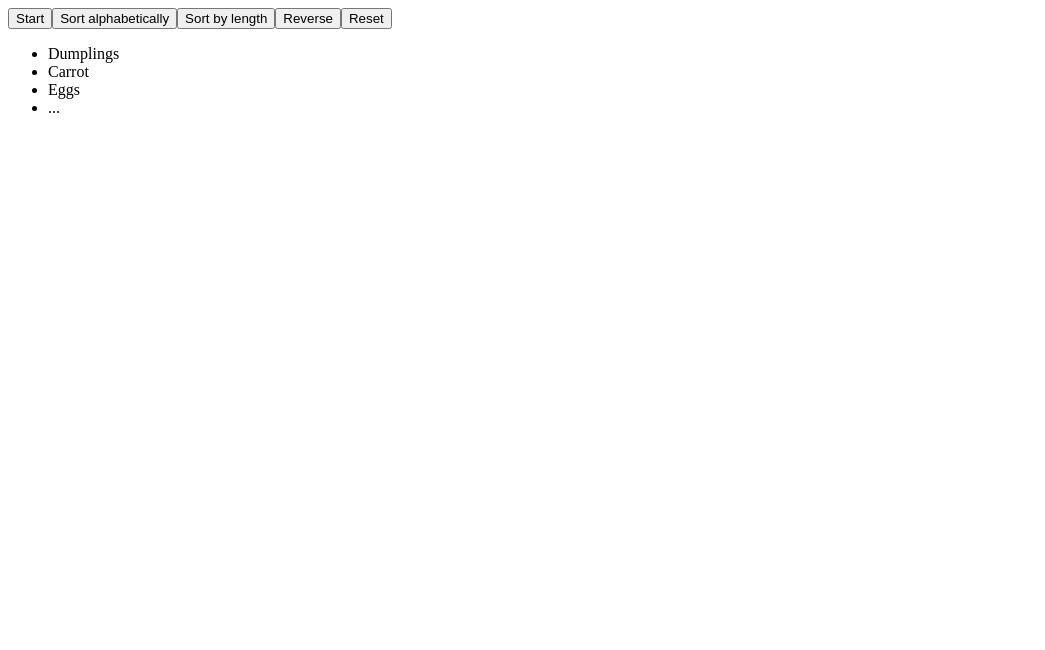
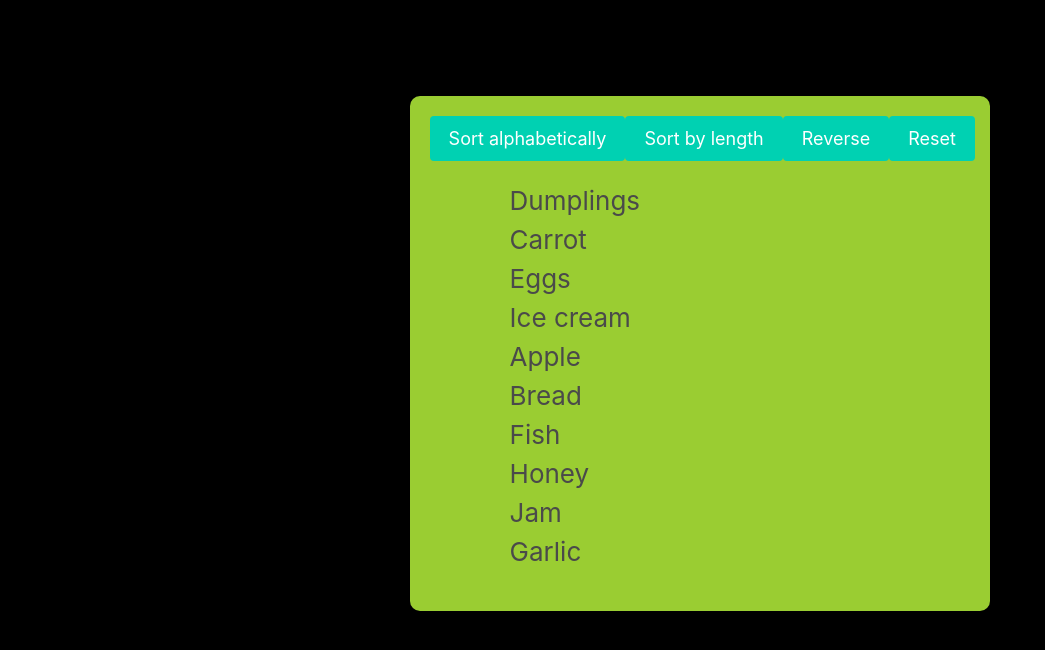
Before and after one commit to mate-academy/react_list-of-goods, a React (Create React App) app: page / in a window 1280 px wide. Both pictures are taken after a click on the button "Start". Shown: the top 650 px of the page, without its empty margins (0-1045 px from the left). Built offline with nearby package versions, Linux system fonts and the light colour scheme.

Commit message:
solution

```diff
--- a/src/App.css
+++ b/src/App.css
@@ -1 +1,36 @@
-/* not empty */
+@import "https://cdn.jsdelivr.net/npm/bulma@0.9.4/css/bulma.min.css";
+
+html {
+  background-color: black;
+}
+
+.App {
+  position: absolute;
+  left: 32%;
+  top: 12%;
+  width: 580px;
+  border-radius: 10px;
+  background-color: yellowgreen;
+}
+
+.Container {
+  display: flex;
+  justify-content: space-between;
+  padding: 20px;
+}
+
+.Start {
+  width: 200px;
+  margin: 30px 170px;
+  font-size: 20px;
+}
+
+.Goods {
+  font-size: 26px;
+  margin-left: 100px;
+  padding-bottom: 40px;
+}
+
+.btn {
+  font-size: 18px;
+}
--- a/src/App.tsx
+++ b/src/App.tsx
@@ -17,59 +17,145 @@ const goodsFromServer = [
 
 enum SortType {
   NONE,
-  ALPABET,
+  ALPHABET,
   LENGTH,
 }
 
-// Use this function in the render method
 function getReorderedGoods(
   goods: string[],
   sortType: SortType,
   isReversed: boolean,
 ) {
-  // Not to mutate the original array
   const visibleGoods = [...goods];
 
-  // Sort and reverse goods if needed
-  // ...
+  visibleGoods.sort((a, b) => {
+    switch (sortType) {
+      case SortType.ALPHABET:
+        return a.localeCompare(b);
 
-  return visibleGoods;
+      case SortType.LENGTH:
+        return a.length - b.length;
+
+      default:
+        return 0;
+    }
+  });
+
+  return isReversed
+    ? visibleGoods.reverse()
+    : visibleGoods;
 }
 
-// DON'T save goods to the state
 type State = {
   isStarted: boolean,
   isReversed: boolean,
   sortType: SortType,
 };
 
-export const App = () => (
+export class App extends React.Component<{}, State> {
+  state: Readonly<State> = {
+    isStarted: false,
+    isReversed: false,
+    sortType: SortType.NONE,
+  };
+
+  startBtn = () => {
+    this.setState({ isStarted: true });
+  };
+
+  sortByLengthBtn = () => {
+    this.setState({
+      sortType: SortType.LENGTH,
+    });
+  };
+
+  sortByAlphabetBtn = () => {
+    this.setState({
+      sortType: SortType.ALPHABET,
+    });
+  };
+
+  reverseBtn = () => {
+    this.setState(state => ({
+      isReversed: !state.isReversed,
+    }));
+  };
+
+  resetBtn = () => {
+    this.setState({
+      sortType: SortType.NONE,
+      isReversed: false,
+    });
+  };
+
+  render() {
+    const { isStarted, isReversed, sortType } = this.state;
+
+    const goods = getReorderedGoods(
+      goodsFromServer,
+      sortType,
+      isReversed,
+    );
+
+    return (
       <div className="App">
-    <button type="button">
+        {!isStarted && (
+          <button
+            type="button"
+            className="Start button is-link"
+            onClick={this.startBtn}
+          >
             Start
           </button>
+        )}
 
-    <button type="button">
+        {isStarted && (
+          <>
+            <div className="Container">
+              <button
+                type="button"
+                className="btn button is-primary"
+                onClick={this.sortByAlphabetBtn}
+              >
                 Sort alphabetically
               </button>
 
-    <button type="button">
+              <button
+                type="button"
+                className="btn button is-primary"
+                onClick={this.sortByLengthBtn}
+              >
                 Sort by length
               </button>
 
-    <button type="button">
+              <button
+                type="button"
+                className="btn button is-primary"
+                onClick={this.reverseBtn}
+              >
                 Reverse
               </button>
 
-    <button type="button">
+              <button
+                type="button"
+                className="btn button is-primary"
+                onClick={this.resetBtn}
+              >
                 Reset
               </button>
+            </div>
 
             <ul className="Goods">
-      <li className="Goods__item">Dumplings</li>
-      <li className="Goods__item">Carrot</li>
-      <li className="Goods__item">Eggs</li>
-      <li className="Goods__item">...</li>
+              {
+                goods.map(good => (
+                  <li key={good} className="Goods__item">{good}</li>
+                ))
+              }
             </ul>
+
+          </>
+        )}
       </div>
     );
+  }
+}
```
Lines whose indentation alone changed are shown as unchanged.
